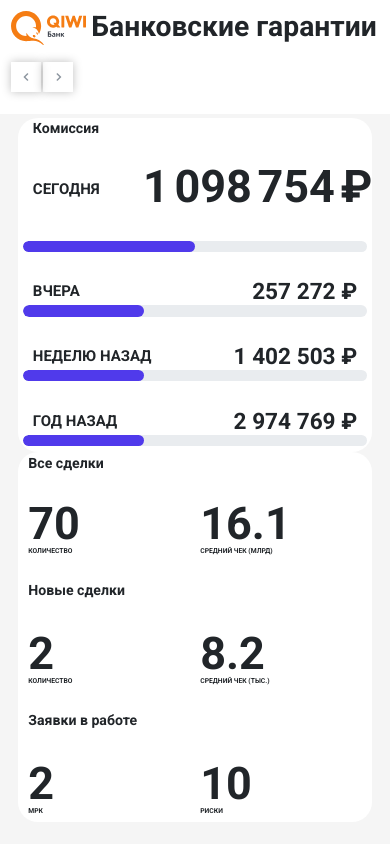
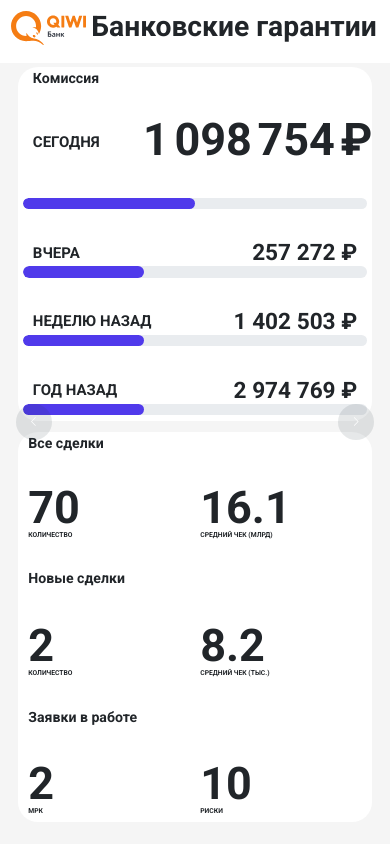
Before and after one commit to Ailis7/db, a Vue app: page / in a window 390 px wide. Built offline with nearby package versions, Linux system fonts and the light colour scheme.

Commit message:
add more adaptive

```diff
--- a/src/App.vue
+++ b/src/App.vue
@@ -8,7 +8,7 @@
     <el-carousel
       :interval="500000"
       indicator-position="none"
-      arrow="never"
+      :arrow="arrow"
       ref="carousel"
       :height="carouselHeight"
       @change="change"
@@ -44,6 +44,7 @@ export default {
   data() {
     return {
       carouselHeight: '100vh',
+      arrow: 'never',
     };
   },
   methods: {
@@ -63,8 +64,9 @@ export default {
         }
       }
     },
-    handleResize(height) {
+    handleResize({ height, arrow }) {
       this.carouselHeight = height;
+      this.arrow = arrow;
     },
     changeResize() {
       this.currentComponent.handleResize();
@@ -77,7 +79,7 @@ export default {
     window.removeEventListener('resize', this.changeResize);
   },
   computed: {},
-  mounted: function () {
+  mounted: function() {
     this.currentComponent = this.$refs.firstGarantee;
     this.currentComponent.handleResize();
   },
@@ -112,6 +114,40 @@ html {
     padding-top: 8px;
     padding-left: 5px !important;
   }
+
+  .mainHeader .col-2.d-flex,
+  .prev-button[class],
+  .next-button[class] {
+    position: absolute;
+    top: -9999px;
+    left: -9999px;
+  }
+  head.row.mainHeader[class] {
+    min-height: 7.5%;
+  }
+  .description {
+    -webkit-transform: rotate(-45deg); //Chrome, Safari
+    -moz-transform: rotate(-45deg); //Firefox
+    -o-transform: rotate(-45deg); //Opera
+    -ms-transform: rotate(-45deg); //IE
+    transform: rotate(90deg); //браузеры без префексов
+    display: block;
+  }
+  main.row {
+    min-height: 89.5%;
+    display: flex;
+  }
+  section.first_section {
+    margin-bottom: 1rem;
+  }
+}
+
+.mainHeader {
+  min-height: 13.5%;
+}
+
+.main.row {
+  min-height: 83.5%;
 }
 
 .col[class],
@@ -152,7 +188,6 @@ small[class] {
   line-height: 1;
   word-spacing: -0.5rem;
   padding: 0px;
-  /* margin: auto; */
 }
 .progress-bar[class] {
   border-radius: 20px;
@@ -190,5 +225,4 @@ small.text-uppercase.col.text_center {
   margin-bottom: 0;
   padding: 0;
 }
-
 </style>
--- a/src/components/FirstGarantee.vue
+++ b/src/components/FirstGarantee.vue
@@ -6,9 +6,9 @@
       ref="mainContainer"
     >
       <!-- <button style="height: 100px; width: 100px">{{}}</button> -->
-      <div
+      <head
         class="row pt-3 pl-3 pr-3 pb-2 mainHeader"
-        style="background-color: #ffffff; min-height: 13.5%; margin-bottom: 1%"
+        style="background-color: #ffffff; margin-bottom: 1%"
         ref="headerProject"
       >
         <div class="col-1 col-md-1 p-0" style="min-width: 5em">
@@ -21,11 +21,11 @@
           <a class="prev-button mr-1" @click="arrowPrev"></a>
           <a class="next-button" @click="arrowNext"> </a>
         </div>
-      </div>
+      </head>
 
-      <div class="row ml-1 mr-1" style="min-height: 83.5%">
-        <div
-          class="col-12 col-md-8 mr-2 pb-2 d-flex flex-column justify-content-between"
+      <main class="row ml-1 mr-1 ">
+        <section
+          class="col-12 col-md-8 mr-2 pb-2 d-flex flex-column justify-content-between first_section"
           style="background-color: #ffffff; border-radius: 20px"
           ref="comissionStatistic"
         >
@@ -59,9 +59,9 @@
               </div>
             </div>
           </div>
-        </div>
+        </section>
 
-        <div
+        <section
           class="col pb-2 d-flex flex-column justify-content-between radiusBorder"
           style="
             background-color: #ffffff;
@@ -125,8 +125,8 @@
               </div>
             </div>
           </div>
-        </div>
-      </div>
+        </section>
+      </main>
     </div>
   </div>
 </template>
@@ -163,7 +163,7 @@ export default {
     handleResize: function () {
       if (this.$refs.mainContainer.clientWidth === 0) setTimeout(()=> this.handleResize(), 1000);
 
-      if (this.$refs.mainContainer.clientWidth > 600) {
+      if (this.$refs.mainContainer.clientWidth > 767) {
         this.$refs.mainContainer.style.height =
           document.documentElement.clientHeight + 'px';
 
@@ -191,10 +191,12 @@ export default {
 
         if (newCountHeight > countHeight) {
           this.$refs.mainContainer.style.height = newCountHeight + 'px';
-          this.$emit('handleResize', newCountHeight + 'px');
+          this.$emit('handleResize', {height: newCountHeight + 'px', arrow: 'never'});
         } else {
-          this.$emit('handleResize', this.sumHeight);
+          this.$emit('handleResize', {height: this.sumHeight, arrow: 'never'});
         }
+      } else {
+        this.$emit('handleResize', {height: this.sumHeight, arrow: 'always'});
       }
     },
     handleResizeTest: function () {
--- a/src/components/SecondGarantee.vue
+++ b/src/components/SecondGarantee.vue
@@ -5,9 +5,9 @@
       style="background-color: #f5f5f5; height: 100vh"
       ref="mainContainer"
     >
-      <div
+      <head
         class="row pt-3 pl-3 pr-3 pb-2 mainHeader"
-        style="background-color: #ffffff; min-height: 13.5%; margin-bottom: 1%"
+        style="background-color: #ffffff; margin-bottom: 1%"
         ref="headerProject"
       >
         <div class="col-1 col-md-1 p-0" style="min-width: 5em">
@@ -20,15 +20,15 @@
           <a class="prev-button mr-1" @click="arrowPrev"></a>
           <a class="next-button" @click="arrowNext"> </a>
         </div>
-      </div>
+      </head>
 
-      <div
+      <main
         class="ml-1 mr-1 d-flex flex-column justify-content-between"
         style="min-height: 83.5%"
         ref="allStatistic"
       >
-        <div class="row h5">
-          <div class="col"></div>
+        <section class="row h5">
+          <div class="col-1 col-md-3"></div>
           <div class="col">
             На текущий день
           </div>
@@ -38,10 +38,10 @@
           <div class="col">
             Доля рынка
           </div>
-        </div>
+        </section>
 
-        <div class="row white flex-fill" ref="oneOfTwoRow">
-          <div class="col cell h5 text-uppercase" style="font-weight: normal">
+        <section class="row white flex-fill" ref="oneOfTwoRow">
+          <div class="col-1 col-md-3 cell h5 text-uppercase description" style="font-weight: normal">
             Объем <strong>портфеля</strong>
           </div>
 
@@ -112,10 +112,10 @@
               >
             </div>
           </div>
-        </div>
+        </section>
 
-        <div class="row white flex-fill mt-2 mb-2" ref="twoOfTwoRow">
-          <div class="col cell h5 text-uppercase" style="font-weight: normal;">
+        <section class="row white flex-fill mt-2 mb-2" ref="twoOfTwoRow">
+          <div class="col-1 col-md-3 cell h5 text-uppercase description" style="font-weight: normal;">
             Количество <strong>сделок</strong>
           </div>
 
@@ -188,10 +188,10 @@
               >
             </div>
           </div>
-        </div>
+        </section>
 
-        <div class="row white flex-fill">
-          <div class="col cell h5 text-uppercase" style="font-weight: normal;">
+        <section class="row white flex-fill">
+          <div class="col-1 col-md-3 cell h5 text-uppercase description" style="font-weight: normal;">
             Сделки по <strong>новым клиентам</strong>
           </div>
           <div class="col cell">
@@ -209,8 +209,8 @@
             </div>
           </div>
           <div class="col cell"></div>
-        </div>
-      </div>
+        </section>
+      </main>
     </div>
   </div>
 </template>
@@ -247,7 +247,7 @@ export default {
     handleResize: function() { //  allStatistic headerProject
       if (this.$refs.mainContainer.clientWidth === 0) setTimeout(()=> this.handleResize(), 1000);
 
-      if (this.$refs.mainContainer.clientWidth > 600) {
+      if (this.$refs.mainContainer.clientWidth > 767) {
         this.$refs.mainContainer.style.height =
           document.documentElement.clientHeight + 'px';
 
@@ -275,10 +275,12 @@ export default {
 
         if (newCountHeight > countHeight) {
           this.$refs.mainContainer.style.height = newCountHeight + 'px';
-          this.$emit('handleResize', newCountHeight + 'px');
+          this.$emit('handleResize', {height: newCountHeight + 'px', arrow: 'never'});
         } else {
-          this.$emit('handleResize', this.sumHeight);
+          this.$emit('handleResize', {height: this.sumHeight, arrow: 'never'});
         }
+      } else {
+        this.$emit('handleResize', {height: this.sumHeight, arrow: 'always'});
       }
     },
     handleResizeTest: function() {
```
